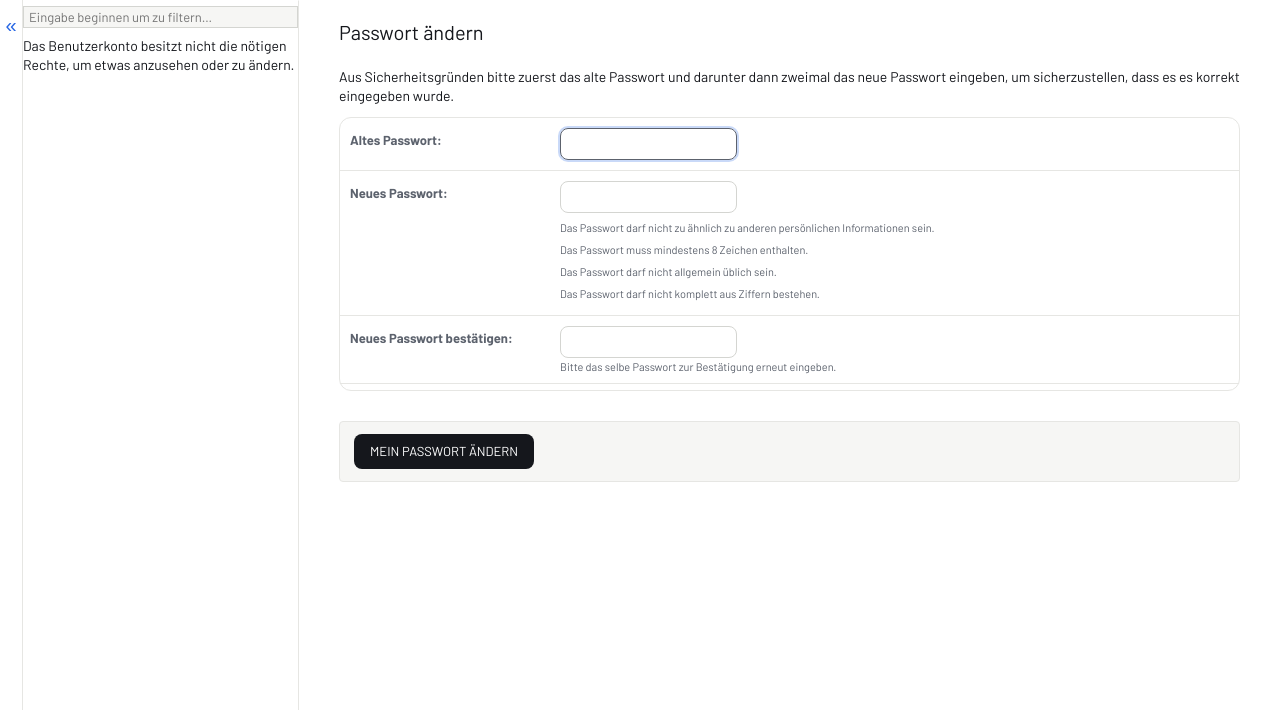
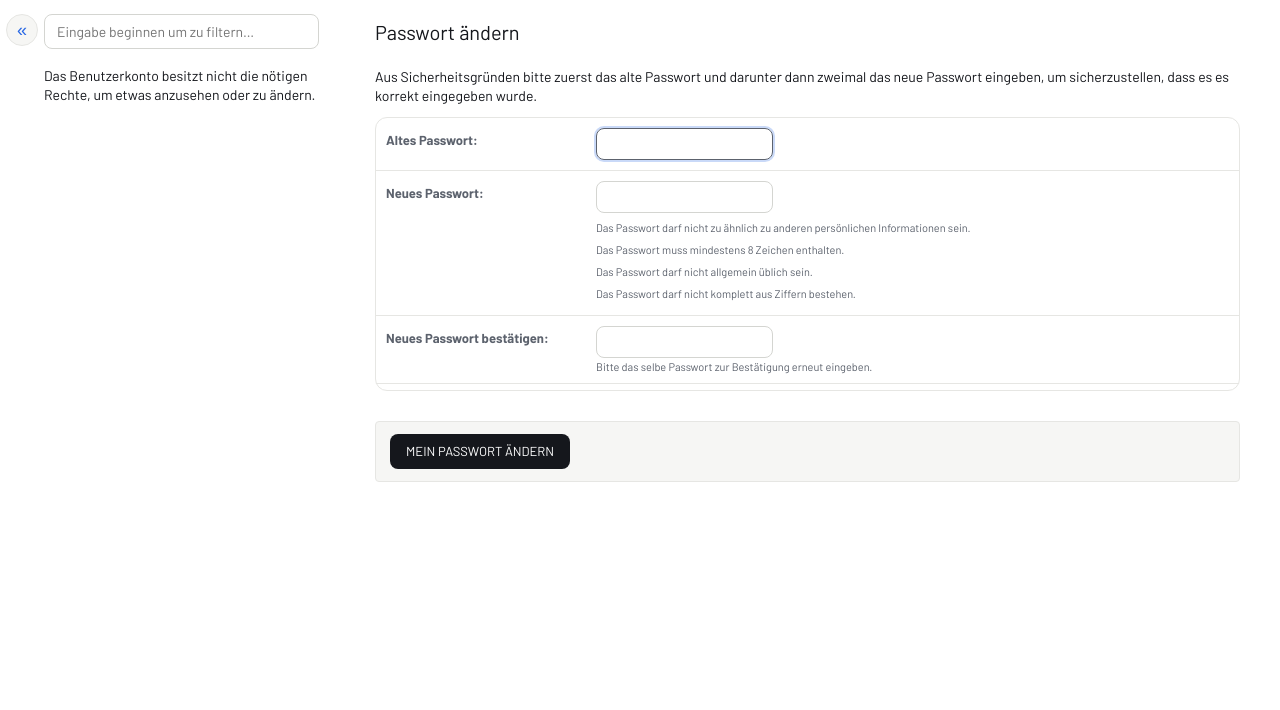
Before and after one commit to Kootaro05/Satzball, a Django app: a page that uses templates/admin/base_site.html in a window 1280 px wide. Shown: the part 90-800 px from the top of the page. Run offline with Django 5.2, Linux system fonts and the light colour scheme; the visitor is signed in with stand-in values (Sample User, id 1).

Commit message:
Admin-Seitenleiste überarbeitet
- keine harte Trennlinie mehr, Seitenleiste ohne eigenen Hintergrund
- Suchfeld abgerundet mit Abstand, Fokus in Akzentfarbe
- Karten schneiden ihren Inhalt ab (keine eckigen Zeilenhintergründe), feine Zeilenlinien
- Ein-/Ausklappen als runder Knopf auf Höhe des Suchfelds statt als Streifen über
  die ganze Höhe; Inhaltsbreite an die neue Knopfbreite angepasst

Co-Authored-By: Claude Opus 5.5 <noreply@anthropic.com>

```diff
--- a/static/css/admin.css
+++ b/static/css/admin.css
@@ -160,8 +160,29 @@ input:focus, select:focus, textarea:focus { border-color: var(--primary); outlin
 /* Login: Knopfleiste ohne Karte */
 .login .submit-row { border: 0; background: none; padding: 1em 0 0; }
 
-/* Seitenleiste: Ein-/Ausklappen oben statt mittig am Rand */
-.toggle-nav-sidebar { align-items: flex-start; padding-top: 14px; }
+/* Seitenleiste: ohne harte Linien, Suchfeld und Karten mit Abstand, runder Knopf zum Ein-/Ausklappen.
+   Django rechnet die Inhaltsbreite mit der Knopfbreite (23 px) – hier auf 44 px (Knopf + Abstände) angepasst. */
+.toggle-nav-sidebar {
+    flex: 0 0 32px; width: 32px; height: 32px; align-self: flex-start; top: 14px;
+    margin: 14px 6px 0; border: 1px solid var(--hairline-color); border-radius: 50%;
+    background-color: var(--darkened-bg); font-size: 18px; line-height: 1;
+}
+.toggle-nav-sidebar:hover, .toggle-nav-sidebar:focus { background-color: var(--selected-bg); }
+.main > #nav-sidebar + .content { max-width: calc(100% - 44px); }
+.main.shifted > #nav-sidebar + .content { max-width: calc(100% - 275px - 44px); }
+
+#nav-sidebar { border: 0; background: transparent; padding: 14px 16px 24px 0; }
+#nav-filter {
+    margin: 0 0 14px; padding: 8px 12px; border: 1px solid var(--border-color); border-radius: 8px;
+    background-color: var(--body-bg); font-size: 14px;
+}
+#nav-filter:focus { border-color: var(--primary); outline: 2px solid color-mix(in srgb, var(--primary) 25%, transparent); }
+#nav-sidebar .module { overflow: hidden; margin-bottom: 14px; }
+#nav-sidebar .module th, #nav-sidebar .module td { padding: 8px 14px; border-bottom: 1px solid var(--hairline-color); }
+#nav-sidebar .module tr:last-child th, #nav-sidebar .module tr:last-child td { border-bottom: 0; }
+#nav-sidebar .module td { padding-left: 0; }
+#nav-sidebar .current-model th, #nav-sidebar .current-model td { background: var(--selected-row); }
+#nav-sidebar .current-model th a { font-weight: 600; }
 
 /* Rechte Spalte (z. B. "Neueste Aktionen") wie die übrigen Kästen */
 #content-related { background: none; }
```
